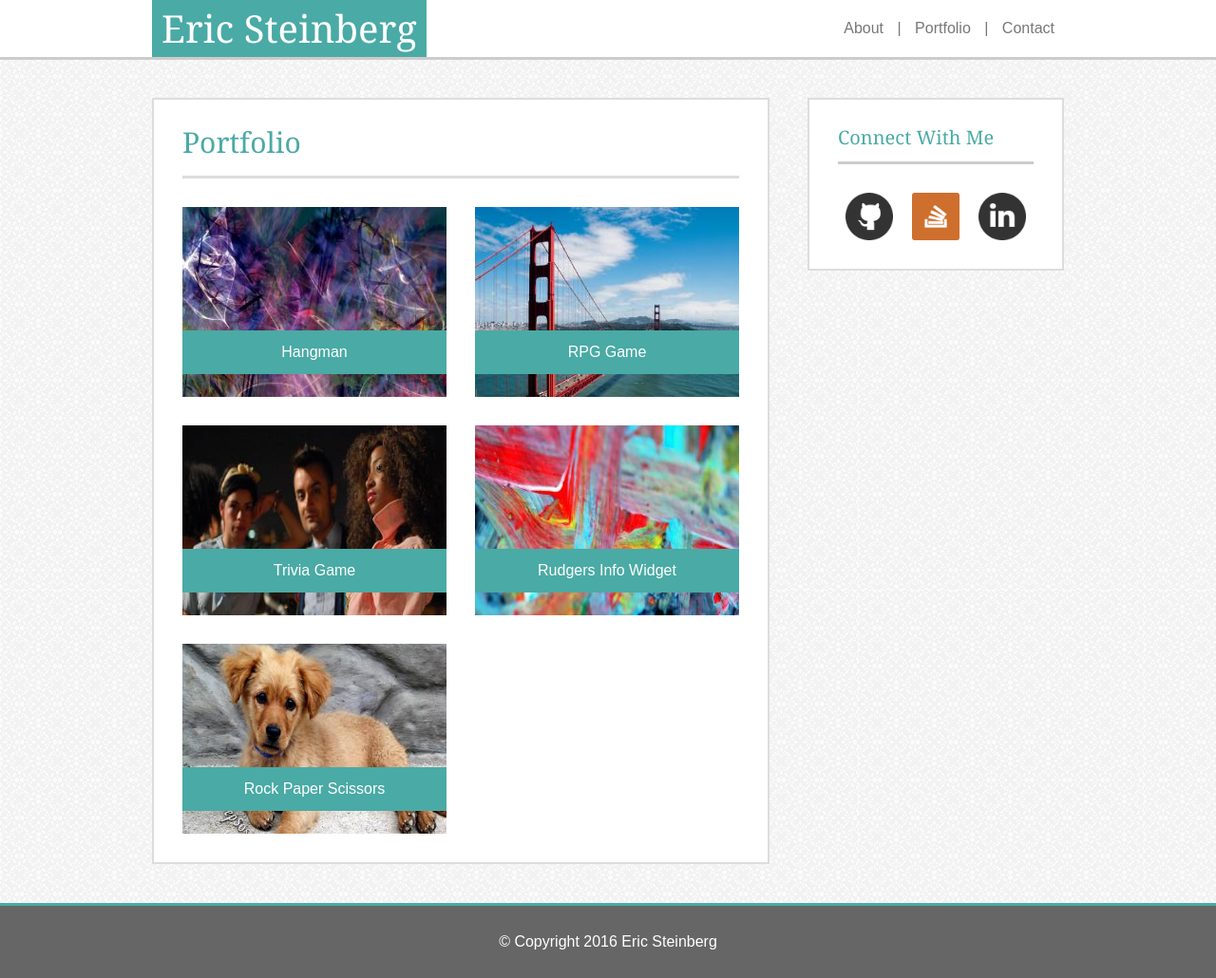
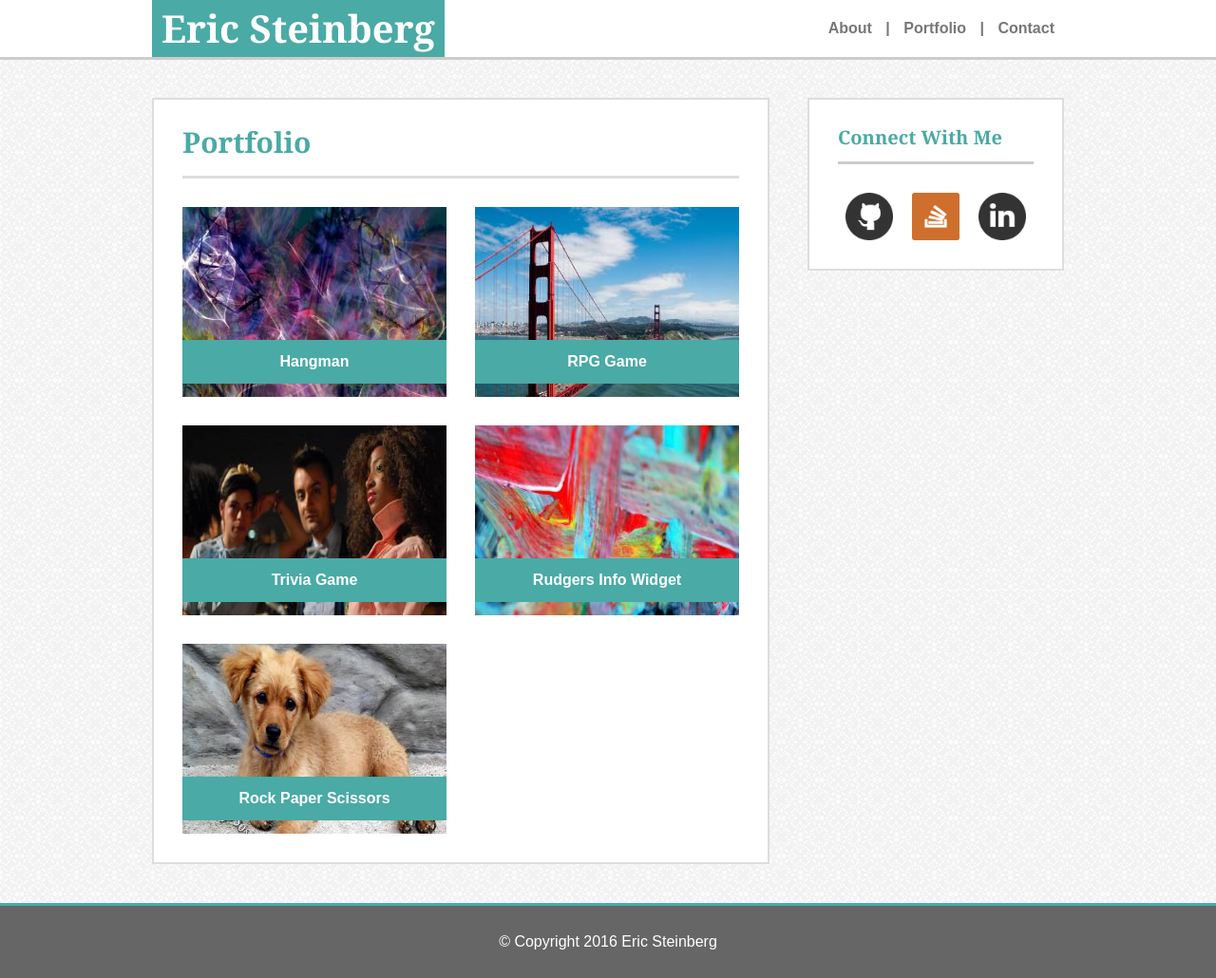
Before and after one commit to CPUhobbes/Portfolio, a PHP site: page /portfolio.html in a window 1280 px wide. Shown: the whole page at 95% size. Run offline with PHP 8.4, Linux system fonts and the light colour scheme.

Commit message:
Completed portfolio.html, fixed bug index.html

```diff
--- a/assignment1/css/style.css
+++ b/assignment1/css/style.css
@@ -56,6 +56,7 @@ header{
 	background-color: #4aaaa5;
 	color:white;
 	padding: 10px;
+	font-weight: bold;
 }
 
 /*Box to help align all links*/
@@ -65,6 +66,7 @@ header{
   	display: table-cell;
   	text-align: right;
   	vertical-align: middle;
+  	font-weight: bold;
 }
 
 .mainBody{
@@ -109,6 +111,7 @@ img.me{
 	padding: 20px 0px;
 	border-bottom:3px solid #dddddd;
 	color: #4aaaa5;
+	font-weight: bold;
 
 }
 
@@ -135,6 +138,7 @@ img.me{
 	margin: 30px 30px;
 	border-bottom:3px solid #cccccc;
 	padding: 0 0 15px 0;
+	font-weight: bold;
 }
 
 .imgLinks{
@@ -265,8 +269,9 @@ footer{
 	color: white;
 	background-color: #4aaaa5;
    	padding: 15px 0px;
-   	top: 130px;
+   	top: 140px;
    	width: 278px;
+   	font-weight: bold;
 
 }
 .portfolioTextLeft{
@@ -287,26 +292,35 @@ footer{
 
 }
 
+.imgSizer{
+	width:278px;
+	height:200px;
+
+	}
+
+
 @media screen and (max-width: 980px) {
 	img.me{
 		float: none;
 		clear: both;
+		width: 305px;
+		height: 305px;
 	}
 
 	.mainText{
-		width: 200px;
+		width: 365px;
 	}
 
 	.centerHeader{
-		width: 560px;
+		width: 660px;
 	}
 
 	.bodyContainer{
-		width: 560px;
+		width: 660px;
 	}
 
 	.centerHeader{
-		width: 560px;
+		width: 660px;
 	}
 
 	.navBar{
--- a/assignment1/index.html
+++ b/assignment1/index.html
@@ -18,8 +18,8 @@
 					</div>
 
 					<div class="linkBox">
-						<a class ="headerTextLink" href="index.html">About</a>
-						<a class ="headerTextLink" href="portfolio.html">Portfolio</a>
+						<a class ="headerTextLink" href="index.html">About</a> |
+						<a class ="headerTextLink" href="portfolio.html">Portfolio</a> |
 						<a class ="headerTextLink" href="contact.html">Contact</a>
 					</div>
 				</div>
--- a/assignment1/portfolio.html
+++ b/assignment1/portfolio.html
@@ -33,31 +33,31 @@
 
 							<!--Main Textbox -->
 							<h2 class="about">Portfolio</h2>
-							<div class="portfolioRow">
-								<div class="portfolioImage">
-									<img src="images/1.jpg" width="278" height="200" alt="Placeholder1" />
+							 <div class="portfolioRow">
+								  <div class="portfolioImage">
+									<img src="images/1.jpg" width="278" height="200" alt="Placeholder1" class="imgSizer"/>
 									<p class="portfolioTextDefault portfolioTextLeft">Hangman</p>
-								</div>
+								 </div>
 
-								<div class="portfolioImage">
-									<img src="images/2.jpg" width="278" height="200" alt="Placeholder2" />
+								 <div class="portfolioImage">
+									<img src="images/2.jpg" width="278" height="200" alt="Placeholder2" class="imgSizer"/>
 									<p class=" portfolioTextDefault portfolioTextRight">RPG Game</p>
 								</div>
 							</div>
 							<div class="portfolioRow">
 								<div class="portfolioImage">
-									<img src="images/3.jpg" width="278" height="200" alt="Placeholder3" />
+									<img src="images/3.jpg" width="278" height="200" alt="Placeholder3" class="imgSizer"/>
 									<p class="portfolioTextDefault portfolioTextLeft">Trivia Game</p>
 								</div>
 
 								<div class="portfolioImage">
-									<img src="images/4.jpg" width="278" height="200" alt="Placeholder4" />
+									<img src="images/4.jpg" width="278" height="200" alt="Placeholder4" class="imgSizer"/>
 									<p class="portfolioTextDefault portfolioTextRight">Rudgers Info Widget</p>
 								</div>
 							</div>
 							<div class="portfolioRow portfolioLast">
 								<div class="portfolioImage">
-									<img src="images/5.jpg" width="278" height="200" alt="Placeholder5" />
+									<img src="images/5.jpg" width="278" height="200" alt="Placeholder5" class="imgSizer"/>
 									<p class="portfolioTextDefault portfolioTextLeft">Rock Paper Scissors</p>
 								</div>
 							</div>
```
Also changed, not shown: other parts of assignment1/css/style.css (+87 -2 lines). Lines whose indentation alone changed are shown as unchanged.
